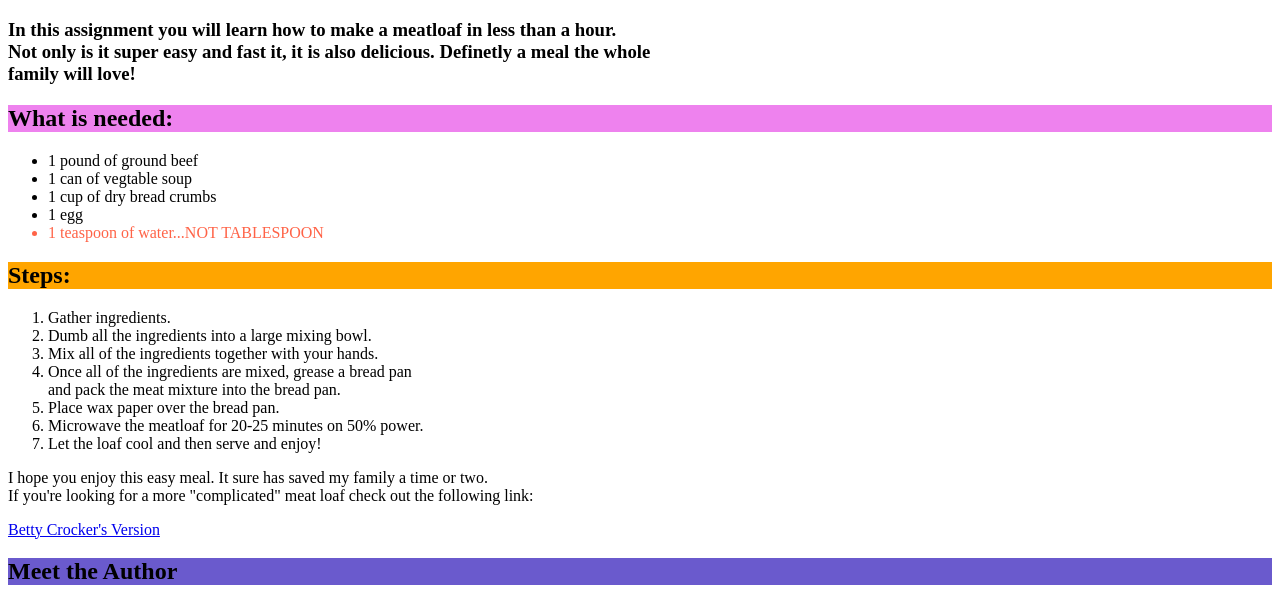
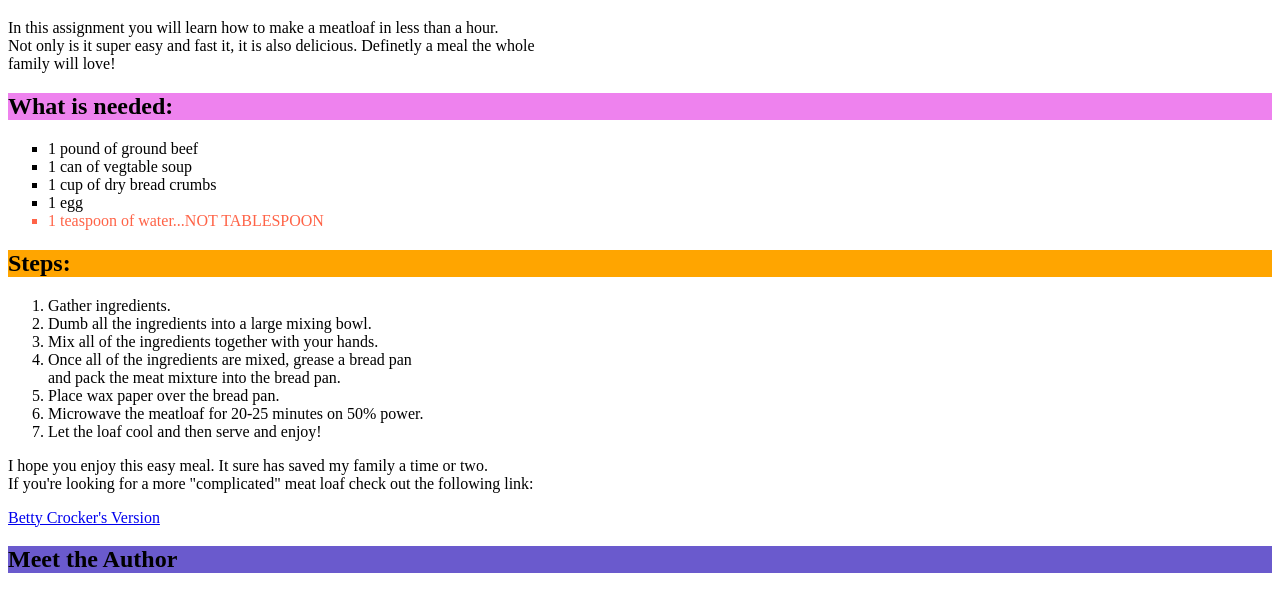
Before and after one commit to djs1126/HowTo, a plain HTML site: page index.html in a window 1280 px wide. Shown: the part 61-651 px from the top of the page. Drawn offline with Linux system fonts and the light colour scheme.

Commit message:
Update index.html

```diff
--- a/index.html
+++ b/index.html
@@ -2,9 +2,9 @@
 <html>
   <body>
     <h1>How to Make Meatloaf</h1>
-    <h3>In this assignment you will learn how to make a meatloaf in less than a hour.<br>Not only is it super easy and fast it, it is also delicious. Definetly a meal the whole <br>family will love!</h3>
+    <p>In this assignment you will learn how to make a meatloaf in less than a hour.<br>Not only is it super easy and fast it, it is also delicious. Definetly a meal the whole <br>family will love!</p>
     <h2 style="background-color:#ee82ee">What is needed:</h2>
-    <ul>
+    <ul style="list-style-type:square">
       <li>1 pound of ground beef</li>
       <li>1 can of vegtable soup</li>
       <li>1 cup of dry bread crumbs</li>
```
